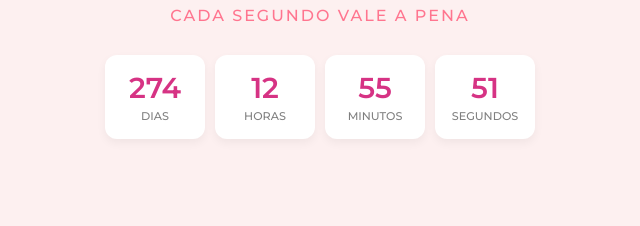
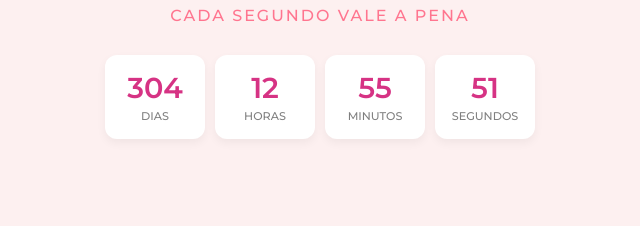
Before and after one commit to flaviomartinsj99-png/presente-para-thaine, a plain HTML site: page index.html in a window 1280 px wide. Shown: the part 127-353 px from the top of the page, 320-960 px from the left. Drawn offline with Linux system fonts and the light colour scheme.

Commit message:
Update index.html

```diff
--- a/index.html
+++ b/index.html
@@ -232,7 +232,7 @@
     </footer>
 
     <script>
-        const dataInicio = new Date(2025, 4, 12, 0, 0, 0, 0).getTime();
+        const dataInicio = new Date(2025, 3, 12, 0, 0, 0, 0).getTime();
         const musica = document.getElementById('musica-romantica');
 
         const frases = [
```
